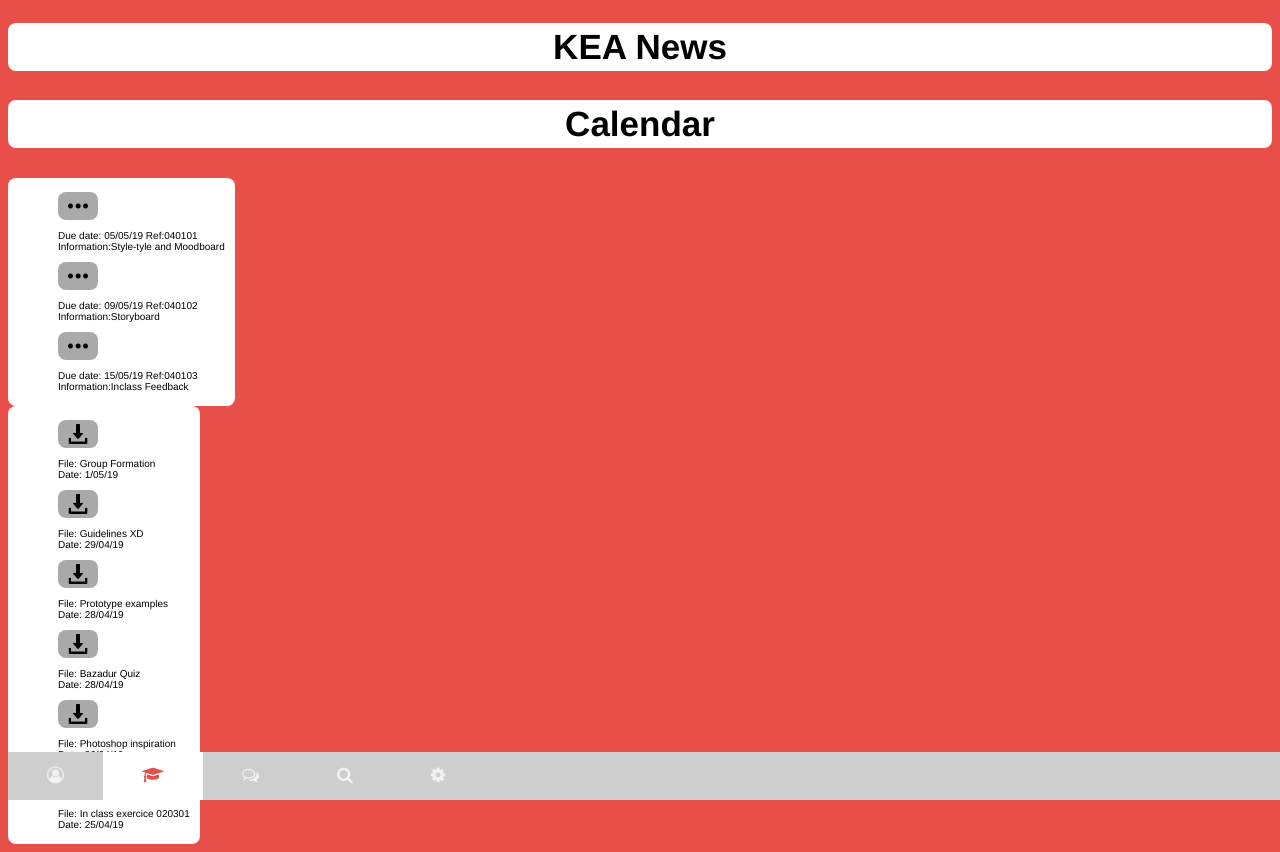
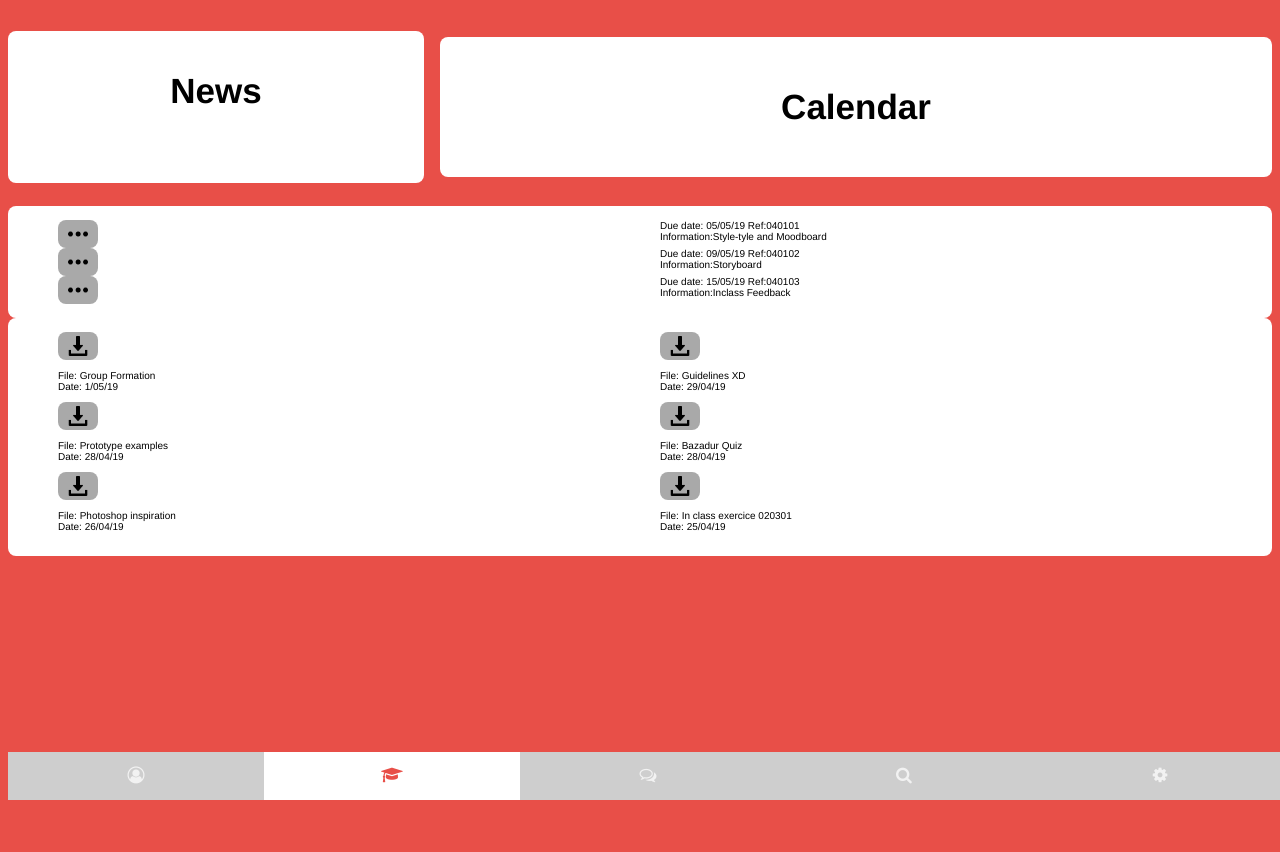
Before and after one commit to lisambr/040201, a plain HTML site: page home.html in a window 1280 px wide. After the commit the page ends 800 px from the top, so only its background shows below. Drawn offline with Linux system fonts and the light colour scheme.

Commit message:
trying to get the grids right

```diff
--- a/home.html
+++ b/home.html
@@ -10,27 +10,30 @@
 </head>
 
 <body>
-<h1>KEA News</h1>
+    <div class="wrapper">
+        <header>
+            <h1>News</h1>
             <h2>Calendar</h2>
+        </header>
         <div class="handins">
             <ul>
                 <li><img src="/suspense.png" alt="..." class="threedots">
-            <p>Due date: 05/05/19 Ref:040101
+                </li>
+                <li>Due date: 05/05/19 Ref:040101
                     <br>Information:Style-tyle and Moodboard
-            </p>
+                </li>
+                <li><img src="/suspense.png" alt="..." class="threedots"></li>
+                    <li>Due date: 09/05/19 Ref:040102
+                        <br>Information:Storyboard
+
                 </li>
                 <li><img src="/suspense.png" alt="..." class="threedots">
-            <p>Due date: 09/05/19 Ref:040102
-                <br>Information:Storyboard
-            </p>
-        </li><li><img src="/suspense.png" alt="..." class="threedots">
-            <p>Due date: 15/05/19 Ref:040103
+                    </li><li>Due date: 15/05/19 Ref:040103
                         <br>Information:Inclass Feedback
-            </p>
+
                 </li>
             </ul>
         </div>
-    <br>
         <div class="downloads">
 
             <ul>
@@ -43,7 +46,8 @@
                     <p>File: Guidelines XD
                         <br>Date: 29/04/19
                     </p>
-        </li><li><img src="/download.png" alt="+" class="dwl">
+                </li>
+                <li><img src="/download.png" alt="+" class="dwl">
                     <p>File: Prototype examples
                         <br>Date: 28/04/19
                     </p>
@@ -57,7 +61,8 @@
                     <p>File: Photoshop inspiration
                         <br>Date: 26/04/19
                     </p>
-        </li><li><img src="/download.png" alt="+" class="dwl">
+                </li>
+                <li><img src="/download.png" alt="+" class="dwl">
                     <p>File: In class exercice 020301
                         <br>Date: 25/04/19
                     </p>
@@ -65,12 +70,13 @@
             </ul>
         </div>
         <nav>
-     <a href="/profile" ><i class="fa fa-user-circle-o"></i></a>
+            <a href="/profile"><i class="fa fa-user-circle-o"></i></a>
             <a href="/classroom" class="active"><i class="fa fa-mortar-board"></i></a>
             <a href="/chat"><i class="fa fa-comments-o"></i></a>
             <a href="/search"><i class="fa fa-search"></i></a>
             <a href="/settings"><i class="fa fa-cog"></i></a>
         </nav>
+    </div>
 </body>
 
 </html>
--- a/stylesheet.css
+++ b/stylesheet.css
@@ -1,4 +1,22 @@
+.wrapper {
+    display: grid;
+}
 
+nav {
+    display: grid;
+    grid-template-columns: 1fr 1fr 1fr 1fr 1fr;
+}
+
+header {
+    display: grid;
+    grid-gap: 1rem;
+    grid-template-columns: 1fr 2fr;
+}
+
+ul {
+    display: grid;
+    grid-template-columns: 1fr 1fr;
+}
 
 body {
     font-family: Helvetica, Arial, sans-serif;
@@ -31,9 +49,7 @@ input[type=password] {
     width: 100%;
     padding: 12px 20px;
     margin: 8px 0;
-    display: inline-block;
     border: none;
-    box-sizing: border-box;
 }
 
 input[type=submit] {
@@ -55,7 +71,7 @@ input[type=submit]:hover {
 
 /*CLASSROOM PAGE*/
 
-.threedots{
+.threedots {
     width: 20px;
     height: auto;
     display: block;
@@ -64,7 +80,7 @@ input[type=submit]:hover {
     padding: 4px 10px;
 }
 
-.dwl{
+.dwl {
     width: 20px;
     height: auto;
     display: block;
@@ -74,25 +90,36 @@ input[type=submit]:hover {
 
 }
 
-h1, h2 {
+h1{
     background-color: white;
     text-align: center;
     border-radius: 8px;
-    padding: 4px 10px;
+    padding: 40px 10px;
     font-size: 35px;
+    display: inline-block;
 
 }
 
-ul{
+h2 {
+    background-color: white;
+    text-align: center;
+    border-radius: 8px;
+    padding: 50px 10px;
+    font-size: 35px;
+    display: inline-block;
+
+}
+
+ul {
     list-style: none;
 }
 
-.handins, .downloads{
+.handins,
+.downloads {
     background-color: white;
     border-radius: 8px;
     padding: 4px 10px;
     font-size: 10px;
-    display: inline-block;
 }
 
 /*NAVBAR*/
@@ -126,8 +153,8 @@ nav a.active {
 
 }
 
-@media only screen and (max-width: 450px) {
+/*@media only screen and (max-width: 450px) {
     body {
         background-color: #e84f48;
     }
-}
+}*/
```
Lines whose indentation alone changed are shown as unchanged.
